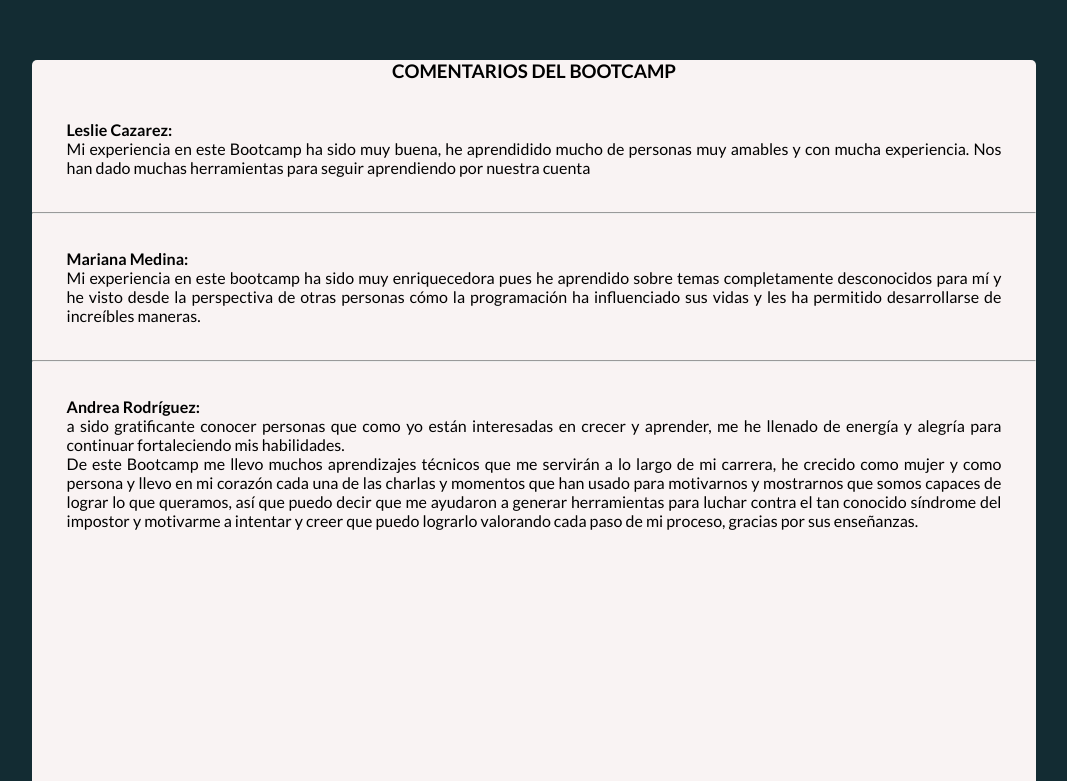
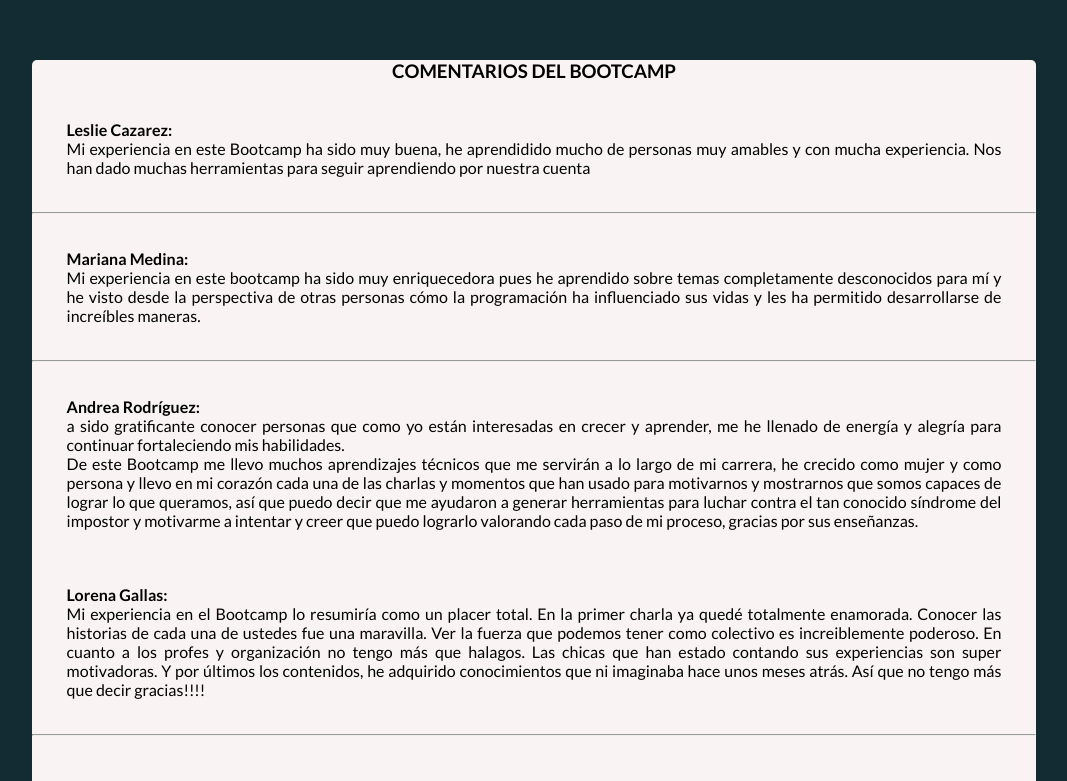
Before and after one commit to imgildev/gitclass, a plain HTML site: page index.html in a window 1280 px wide. Shown: the part 171-952 px from the top of the page, without its empty margins (106-1173 px from the left). Drawn offline with Linux system fonts and the light colour scheme.

Commit message:
Update index.html
Agregué un un detalle de mi experiencia hasta el momento en el Bootcamp

```diff
--- a/index.html
+++ b/index.html
@@ -38,6 +38,13 @@
                     lo que queramos, así que puedo decir que me ayudaron a generar herramientas para luchar contra el
                     tan conocido síndrome del impostor y motivarme a intentar y creer que puedo lograrlo valorando cada
                     paso de mi proceso, gracias por sus enseñanzas.</p>
+                <p class="comentario"><strong>Lorena Gallas:</strong><br>Mi experiencia en el Bootcamp lo resumiría como un placer total.
+                    En la primer charla ya quedé totalmente enamorada. Conocer las historias de cada una de ustedes fue una maravilla.
+                    Ver la fuerza que podemos tener como colectivo es increiblemente poderoso. En cuanto a los profes y organización
+                no tengo más que halagos. Las chicas que han estado contando sus experiencias son super motivadoras. Y por
+                últimos los contenidos, he adquirido conocimientos que ni imaginaba hace unos meses atrás. Así que no tengo más que decir gracias!!!!
+                </p>
+                <hr>
 
             </article>
         </div>
```
